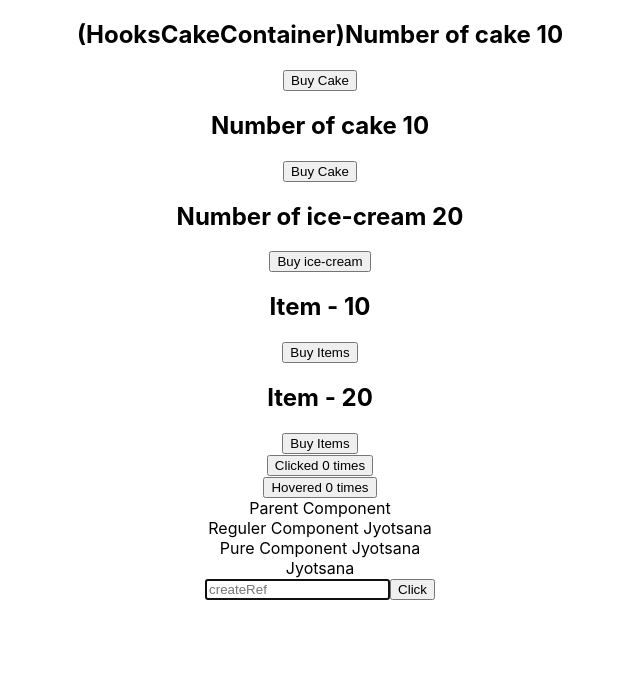
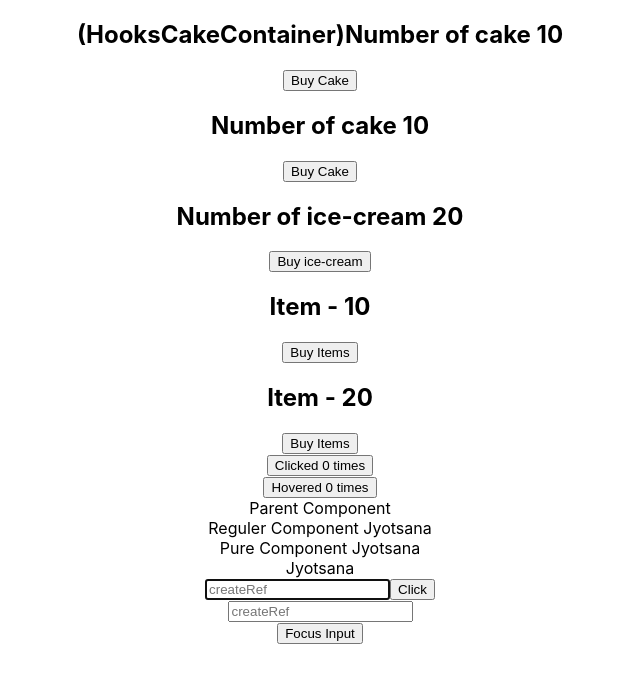
Before and after one commit to jyotsana-khaparde/react-redux-demo, a React (Create React App) app: page / in a window 1280 px wide. Shown: the top 682 px of the page, without its empty margins (320-960 px from the left). Built offline with nearby package versions, Linux system fonts and the light colour scheme.

Commit message:
ref example for class component parent, child relation

```diff
--- a/src/App.js
+++ b/src/App.js
@@ -9,6 +9,7 @@ import ClickCounter from '../src/components/clickCounter'
 import HoverCounter from '../src/components/hoverCounter'
 import ParentComp from '../src/components/parentComp'
 import RefsDemo from '../src/components/refsDemo'
+import FocusInputComponent from '../src/components/focusInput'
 import { Provider } from'react-redux'
 
 function App() {
@@ -32,6 +33,7 @@ function App() {
         <HoverCounter></HoverCounter>
         <ParentComp/>
         <RefsDemo/>
+        <FocusInputComponent/>
       </div>
     </Provider>
   );
--- /dev/null
+++ b/src/components/focusInput.js
@@ -0,0 +1,34 @@
+import React, { Component } from 'react'
+import Input from './input'
+
+class FocusInputComponent extends Component {
+    constructor(props) {
+        super(props)
+        this.componentRef = React.createRef()
+    }
+
+    clickHandler = () =>  {
+        // <this.componentRef.current> this gives access to the Input component & then we can call focusInput method
+        this.componentRef.current.focusInput()
+    }
+
+    render() {
+        return (
+            <div>
+                <Input ref={this.componentRef}/>
+                <button onClick={this.clickHandler}>Focus Input</button>
+            </div>
+        )
+    }
+}
+export default FocusInputComponent
+
+/**
+ * WE want to achieve here is when we click on Focus Input button in the parent component the input element
+ * in the child component should receive the focus & we achive that using refs on child component
+ * 1. in the parent component which is FocusInput component we will create a ref using React.createRef() method
+ * 2. we attach the ref to child component so on out input component we will add the ref attribute and
+ *    then attach this.componentRef eg: <Input ref={this.componentRef}/>
+ * 3. add clickHandler to the button and within the clickHandler called the child component method using the ref
+ *
+ */
--- /dev/null
+++ b/src/components/input.js
@@ -0,0 +1,21 @@
+import React, { Component } from 'react'
+
+class Input extends Component {
+    constructor(props) {
+        super(props)
+        this.inputRef = React.createRef()
+    }
+
+    focusInput() {
+        this.inputRef.current.focus()
+    }
+
+    render() {
+        return (
+            <div>
+                <input placeholder='createRef' type='text' ref={this.inputRef} />
+            </div>
+        )
+    }
+}
+export default Input
--- a/src/components/refsDemo.js
+++ b/src/components/refsDemo.js
@@ -40,7 +40,7 @@ class RefsDemo extends Component {
 export default RefsDemo
 
 /**
- * create ref method:-
+ * create ref method:- ref can not be attached to functional components
  * FIRST WAY:-
  * 1. create ref we do it using React.createRef() <- this method (it is common to create
  *    constructor in the component so that they can be referenced throughout the component)
```
